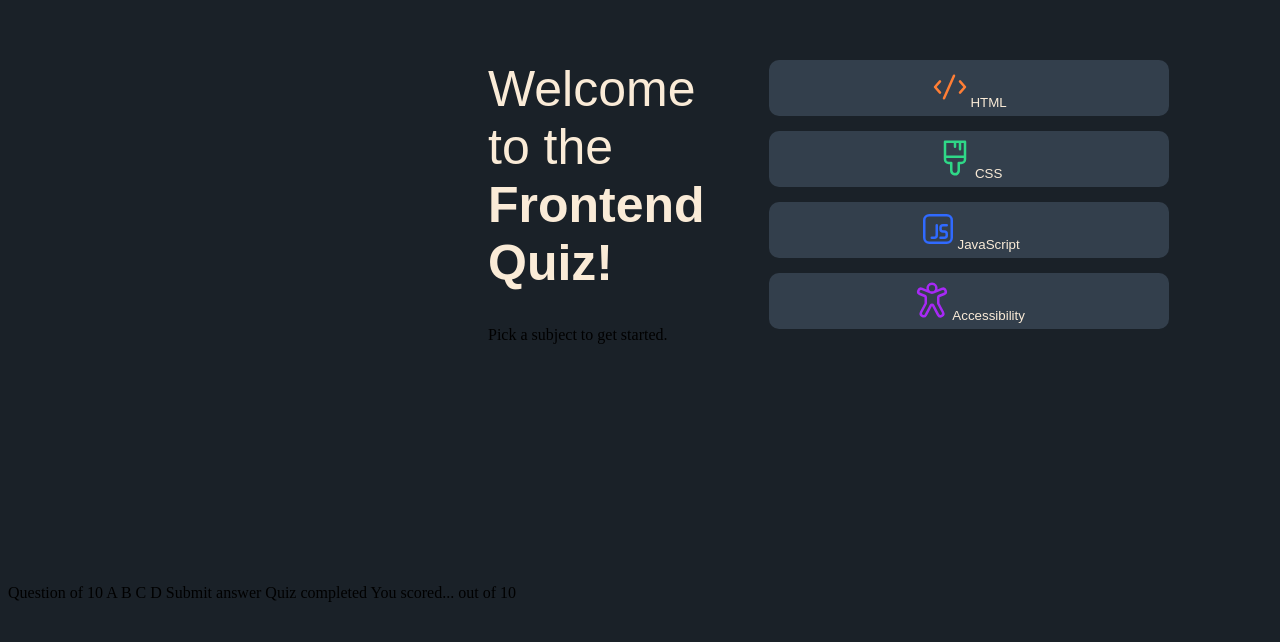
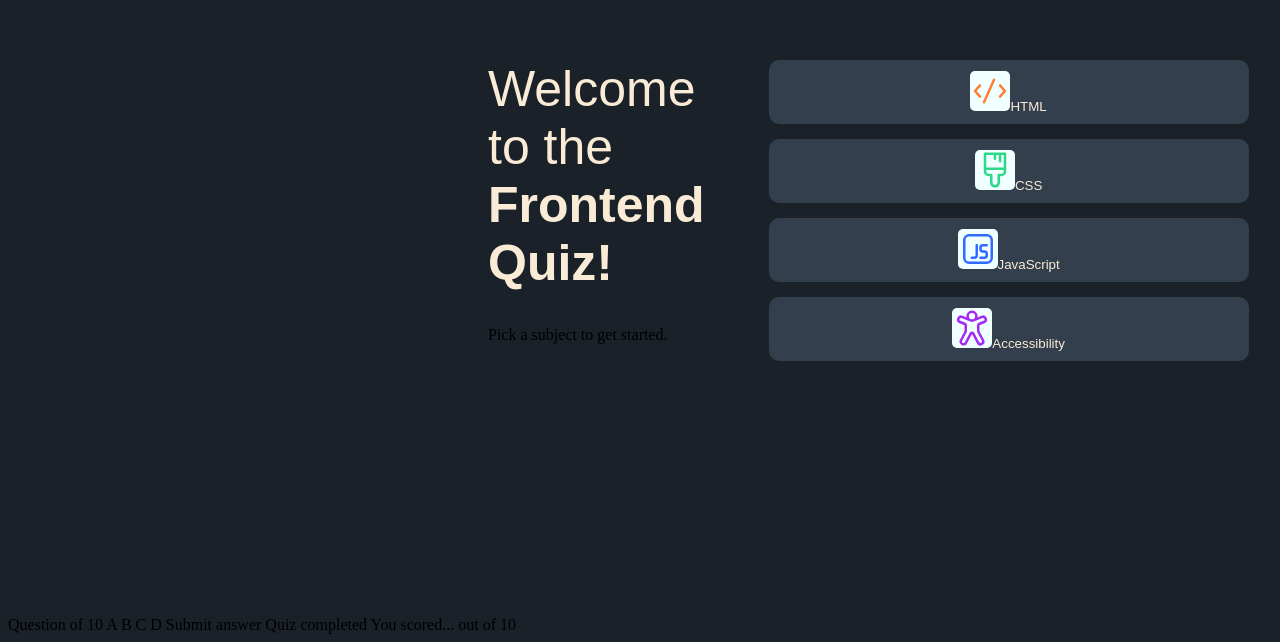
Before and after one commit to SvetlinGG/front-end-mentor, a plain HTML site: page frontend-quiz-app/starter-code/index.html in a window 1280 px wide. Shown: the part 180-822 px from the top of the page. Before the commit the page ends 800 px from the top, so only its background shows below. Drawn offline with Linux system fonts and the light colour scheme.

Commit message:
button style

```diff
--- a/frontend-quiz-app/starter-code/frontend-quiz.css
+++ b/frontend-quiz-app/starter-code/frontend-quiz.css
@@ -27,8 +27,8 @@ span{
 }
 
 button {
-    width: 25rem;
-    height: 3.5rem;
+    width: 30rem;
+    height: 4rem;
     margin-bottom: 15px;
     background-color: rgb(51, 63, 76);
     border: none;
@@ -36,3 +36,14 @@ button {
     color: antiquewhite;
     margin-left: 4rem;
 }
+
+.btn{
+    align-items: center;
+
+}
+
+img{
+    background-color: azure;
+    border-radius: 5px;
+
+}
--- a/frontend-quiz-app/starter-code/index.html
+++ b/frontend-quiz-app/starter-code/index.html
@@ -17,10 +17,10 @@
     </div>
 
     <div class="container-dev-links">
-      <button class="html"><img src="/frontend-quiz-app/starter-code/assets/images/icon-html.svg" alt="">HTML</button>
-      <button class="css"><img src="/frontend-quiz-app/starter-code/assets/images/icon-css.svg" alt="">CSS</button>
-      <button class="js"><img src="/frontend-quiz-app/starter-code/assets/images/icon-js.svg" alt="">JavaScript</button>
-      <button class="access"><img src="/frontend-quiz-app/starter-code/assets/images/icon-accessibility.svg" alt="">Accessibility</button>
+      <button class="btn"><img src="/frontend-quiz-app/starter-code/assets/images/icon-html.svg" alt="">HTML</button>
+      <button class="btn"><img src="/frontend-quiz-app/starter-code/assets/images/icon-css.svg" alt="">CSS</button>
+      <button class="btn"><img src="/frontend-quiz-app/starter-code/assets/images/icon-js.svg" alt="">JavaScript</button>
+      <button class="btn"><img src="/frontend-quiz-app/starter-code/assets/images/icon-accessibility.svg" alt="">Accessibility</button>
     </div>
   </div>
 
```
